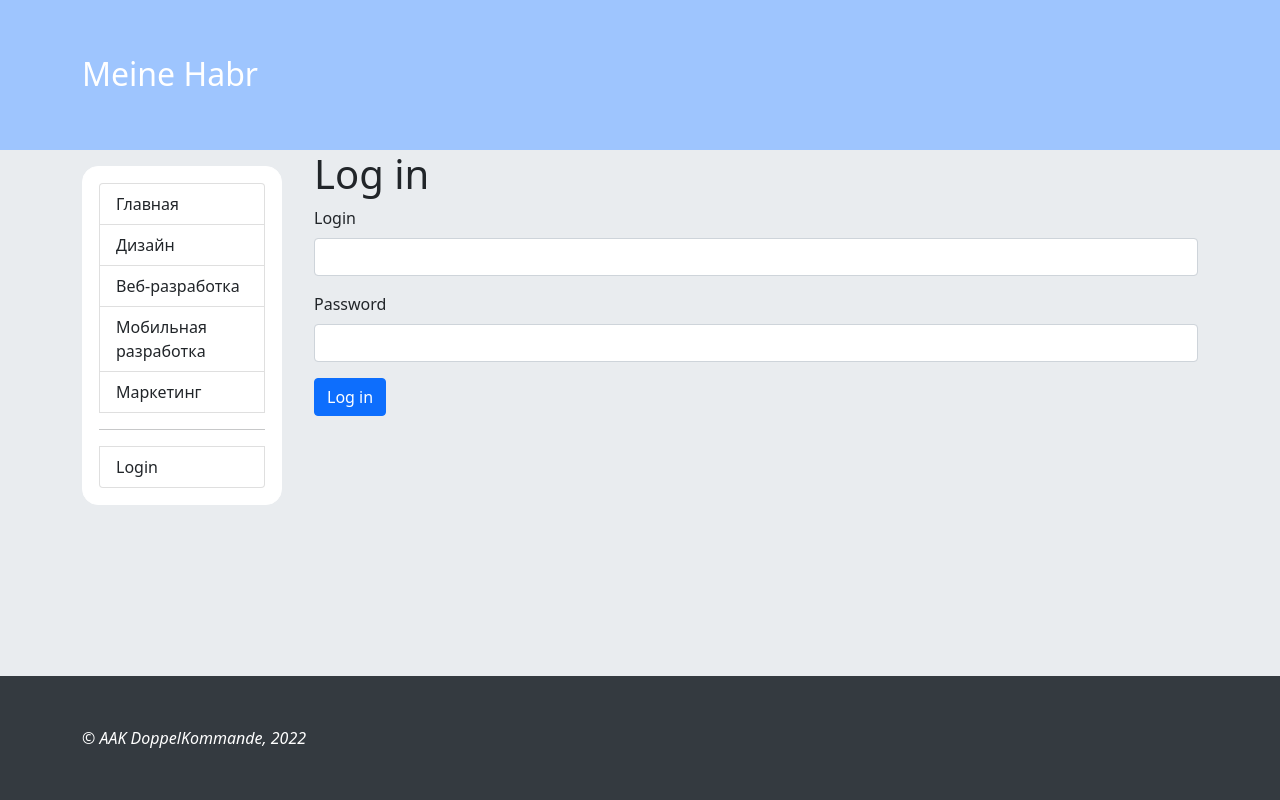
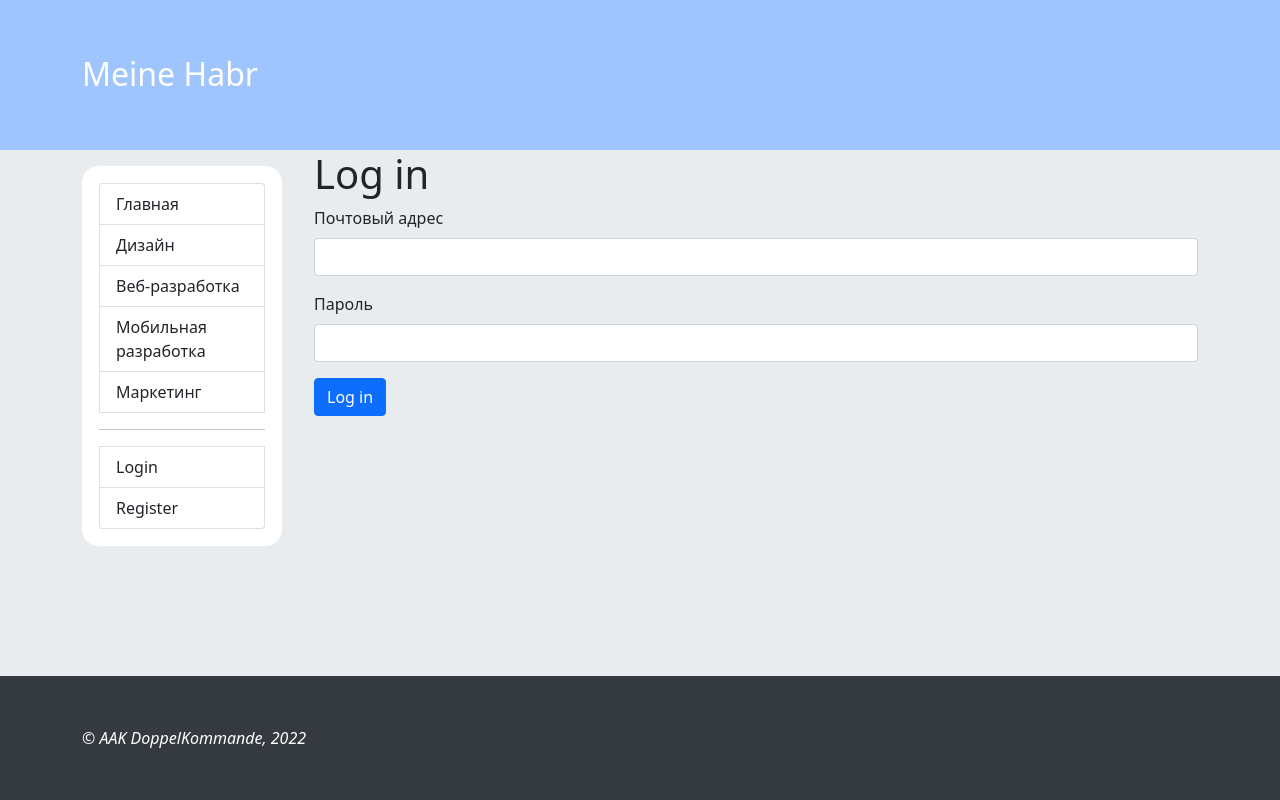
Before and after one commit to mazuralexey93/Habr_project, a Flask app: page /login/ in a window 1280 px wide. Run offline with Flask 2, Linux system fonts and the light colour scheme; some libraries are stand-ins or nearby versions.

Commit message:
registration feature

```diff
--- a/habr/blueprints/auth.py
+++ b/habr/blueprints/auth.py
@@ -1,8 +1,9 @@
 from flask import Blueprint, render_template, request, redirect, url_for
 from flask_login import logout_user, login_user, login_required, current_user
-from werkzeug.security import check_password_hash
+from werkzeug.security import check_password_hash, generate_password_hash
 from habr.models.user import User
-from habr.forms.auth import UserLoginForm
+from habr.forms.auth import UserLoginForm, UserRegisterForm
+from habr.models.database import db
 
 auth = Blueprint(
     name='auth',
@@ -34,3 +35,31 @@ def login():
 def logout():
     logout_user()
     return redirect(url_for('.login'))
+
+
+@auth.route('/register/', methods=['GET', 'POST'])
+def register():
+    if current_user.is_authenticated:
+        return redirect(url_for('profile.user_profile_info', pk=current_user.id))
+
+    form = UserRegisterForm(request.form)
+
+    errors = []
+    if request.method == 'POST' and form.validate_on_submit():
+        if User.query.filter_by(email=form.email.data).count():
+            form.email.errors.append('email already exists')
+            return render_template('/register.html', form=form)
+
+        _user = User(
+            email=form.email.data,
+            username=form.username.data,
+            password=generate_password_hash(form.password.data),
+        )
+
+        db.session.add(_user)
+        db.session.commit()
+
+        login_user(_user)
+        return render_template('/profile_index_page.html')
+
+    return render_template('/register.html', form=form, errors=errors, title="Регистрация")
--- a/habr/forms/auth.py
+++ b/habr/forms/auth.py
@@ -3,10 +3,27 @@ from wtforms import validators, StringField, PasswordField, SubmitField
 
 
 class UserLoginForm(FlaskForm):
-    email = StringField('Login', [
+    email = StringField('Почтовый адрес', [
         validators.DataRequired(),
     ])
-    password = PasswordField('Password', [
+    password = PasswordField('Пароль', [
         validators.DataRequired(),
     ])
     submit = SubmitField('Log in')
+
+
+class UserRegisterForm(FlaskForm):
+    email = StringField('Почтовый адрес', [
+        validators.DataRequired(),
+        validators.Email(),
+    ])
+    username = StringField('Имя')
+    password = PasswordField('Пароль', [
+        validators.DataRequired(),
+        validators.Length(min=8),
+    ])
+    confirm = PasswordField('Повторите пароль', [
+        validators.DataRequired(),
+        validators.EqualTo('password', message="Пароли не совпадают"),
+    ])
+    submit = SubmitField('Зарегистрировать')
--- a/habr/templates/mainmenu.html
+++ b/habr/templates/mainmenu.html
@@ -9,11 +9,13 @@
 
         {% if current_user.is_anonymous %}
             <a class="list-group-item{% if menu == 'login' %} active{% endif %}" href="/login/"> Login </a>
+            <a class="list-group-item{% if menu == 'register' %} active{% endif %}" href="/register/"> Register </a>
         {% endif %}
 
         {% if current_user.is_authenticated %}
             <a class="list-group-item{% if menu == 'logout' %} active{% endif %}" href="/logout/"> Logout </a>
             <a hidden="true" class="list-group-item{% if menu == 'login' %} active{% endif %}" href="/login/"> Login </a>
+            <a hidden="true" class="list-group-item{% if menu == 'register' %} active{% endif %}" href="/register/"> Register </a>
             <a class="list-group-item{% if menu == 'account' %} active{% endif %}"
                href="/profile/">Личный кабинет: {{current_user.username}}</a>
         {% endif %}
```
Also changed, not shown: habr/templates/register.html (added, +18 -0 lines).
